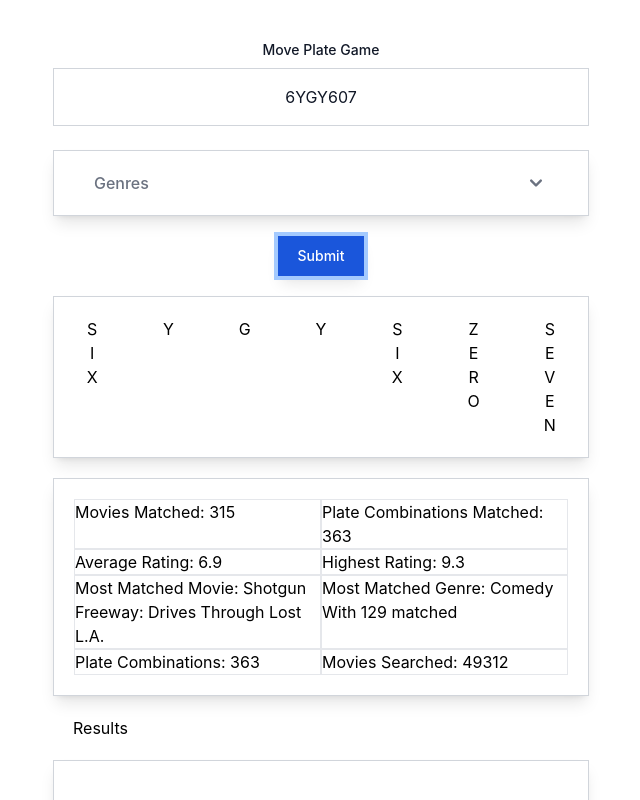
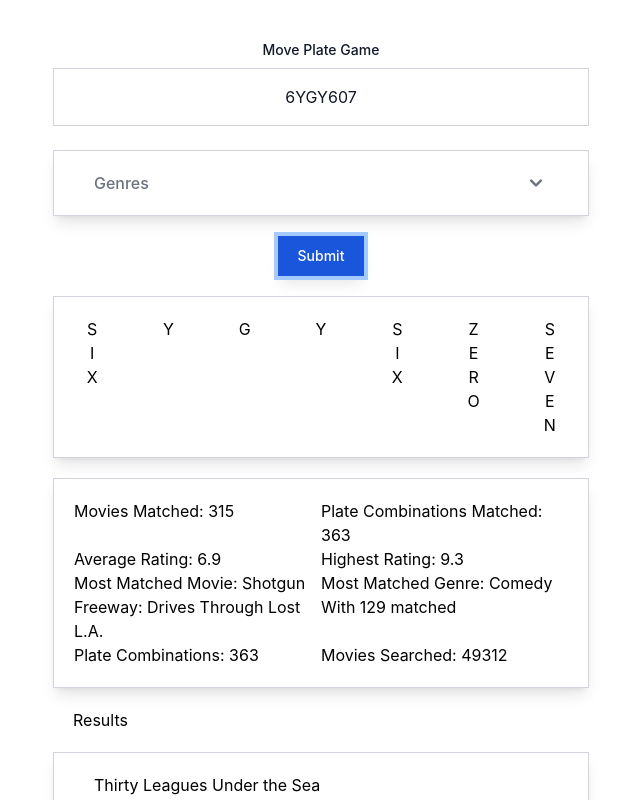
Before and after one commit to JaronKing/MoviePlateGame, a React (Create React App) app: page / in a window 1280 px wide. Both pictures are taken after a click on the button "Submit". Shown: the top 800 px of the page, without its empty margins (319-959 px from the left). Built offline with nearby package versions, Linux system fonts and the light colour scheme.

Commit message:
More styling.

```diff
--- a/src/App.js
+++ b/src/App.js
@@ -456,7 +456,7 @@ const App = () => {
             </div>
         ) : (
             <div className="flex flex-col items-center justify-center px-5 mb-5">
-                <button type="submit" onClick={handleSeachSubmit} disabled={movies.isLoading} className="text-white bg-blue-700 hover:bg-blue-800 focus:ring-4 focus:outline-none focus:ring-blue-300 font-medium shadow-lg text-sm w-full sm:w-auto px-5 py-2.5 text-center dark:bg-blue-600 dark:hover:bg-blue-700 dark:focus:ring-blue-800">Submit</button>
+                <button type="submit" onClick={handleSeachSubmit} disabled={movies.isLoading} className="text-white bg-blue-700 hover:bg-blue-800 focus:ring-4 focus:outline-none focus:ring-blue-300 font-medium shadow-lg text-sm w-full sm:w-auto px-5 py-2.5 text-center dark:bg-blue-600 dark:hover:bg-blue-700 dark:focus:ring-blue-800 shadow-lg">Submit</button>
             </div>
         )}
         {movies.isError && (
@@ -466,7 +466,7 @@ const App = () => {
             <p></p>
         ) : (
             <div className="mx-5">
-                <div className="grid grid-cols-7 text-center content-start bg-white pt-5 pb-5 mb-5 border border-gray-300 uppercase shadow-lg">
+                <div className="grid grid-cols-7 text-center content-start bg-white pt-5 pb-5 mb-5 uppercase shadow-lg border border-gray-300 ">
                     {
                         Object.entries(movies.data.inputCharacterMap || {}).map((characterPosition, index) => {
                             return (
@@ -494,30 +494,30 @@ const App = () => {
                 </div>
 
                 <div className="flex-row grid grid-cols-2 p-5 bg-white border border-gray-300 shadow-lg">
-                    <div className="border border-gray-200">
+                    <div className="">
                         Movies Matched: { movies.data.stats.movieCount }
 
                     </div>
-                    <div className="border border-gray-200">
+                    <div className="">
                         Plate Combinations Matched: { movies.data.stats.combinationCount }
                     </div>
-                    <div className="border border-gray-200">
+                    <div className="">
                         Average Rating: { movies.data.stats.averageRating }
                     </div>
-                    <div className="border border-gray-200">
+                    <div className="">
                         Highest Rating: { movies.data.stats.highestRating }
                     </div>
-                    <div className="border border-gray-200">
+                    <div className="">
                         Most Matched Movie: { movies['data']['stats']['highestMovieCombinationMovie'][1] }
                     </div>
-                    <div className="border border-gray-200">
+                    <div className="">
                         <p>Most Matched Genre: { movies['data']['stats']['mostMatchedGenre'] }</p>
                         <p>With { movies['data']['stats']['mostMatchedGenreMax'] } matched</p>
                     </div>
-                    <div className="border border-gray-200">
+                    <div className="">
                         <p>Plate Combinations: { movies['data']['stats']['combinationCount'] }</p>
                     </div>
-                    <div className="border border-gray-200">
+                    <div className="">
                         <p>Movies Searched: { movies['data']['stats']['moviesSearched'] }</p>
                     </div>
                 </div>
@@ -531,7 +531,7 @@ const App = () => {
                         Object.entries(movies.data.movies || {}).map((movie, index) => {
                             return (
                                 <div key={index} className="mb-5 p-5 bg-white shadow-lg border border-gray-300">
-                                    <div className="p-5">{movie[1][1]}</div>
+                                    <div className="px-5">{movie[1][1]}</div>
                                     <div className="px-5">Genre: {movie[1][2]}</div>
                                     <div className="px-5">Rating: {movie[1][3]}</div>
                                     <div className="px-5">Matches: {movie[1]['matches']}</div>
```
